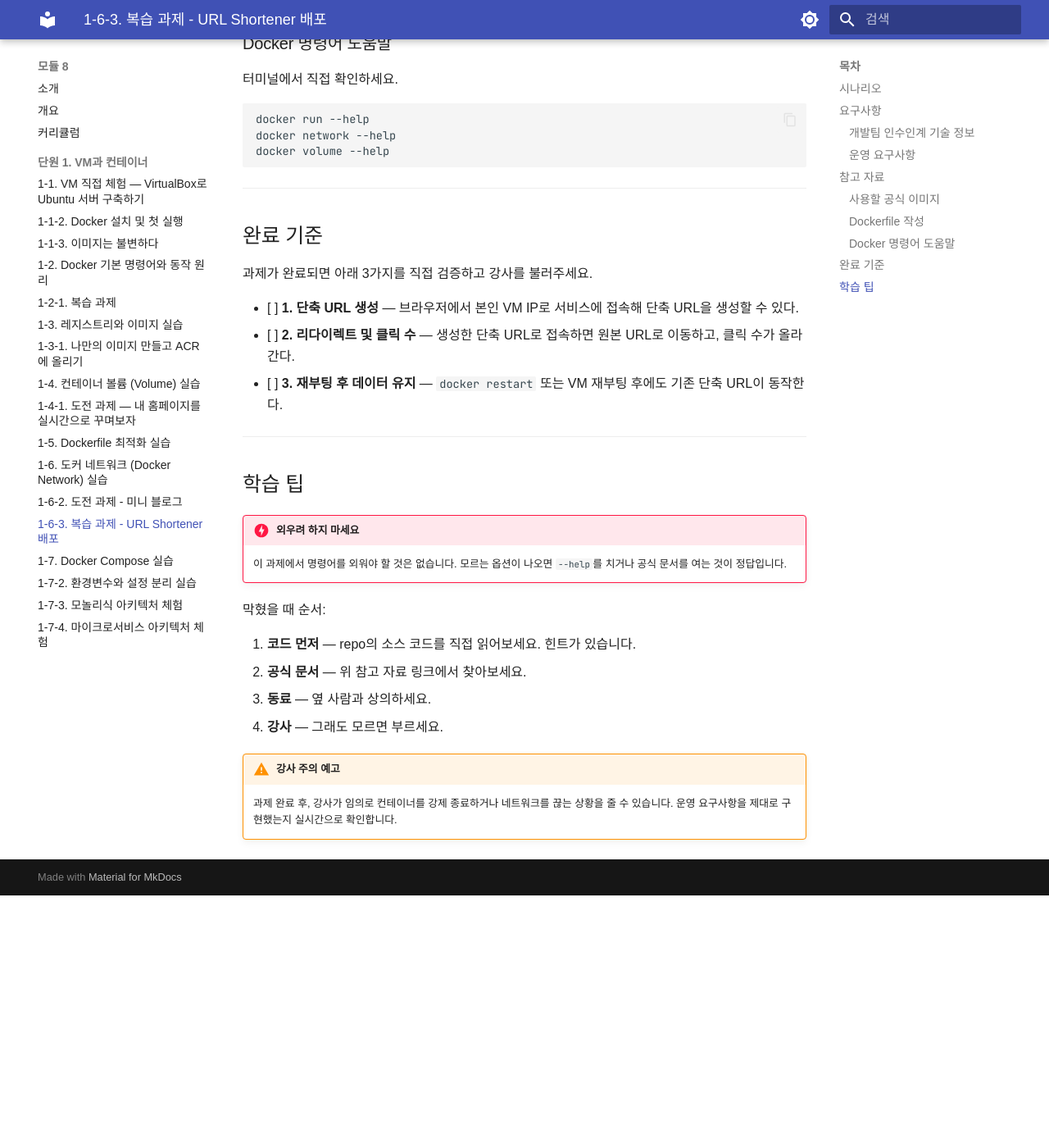
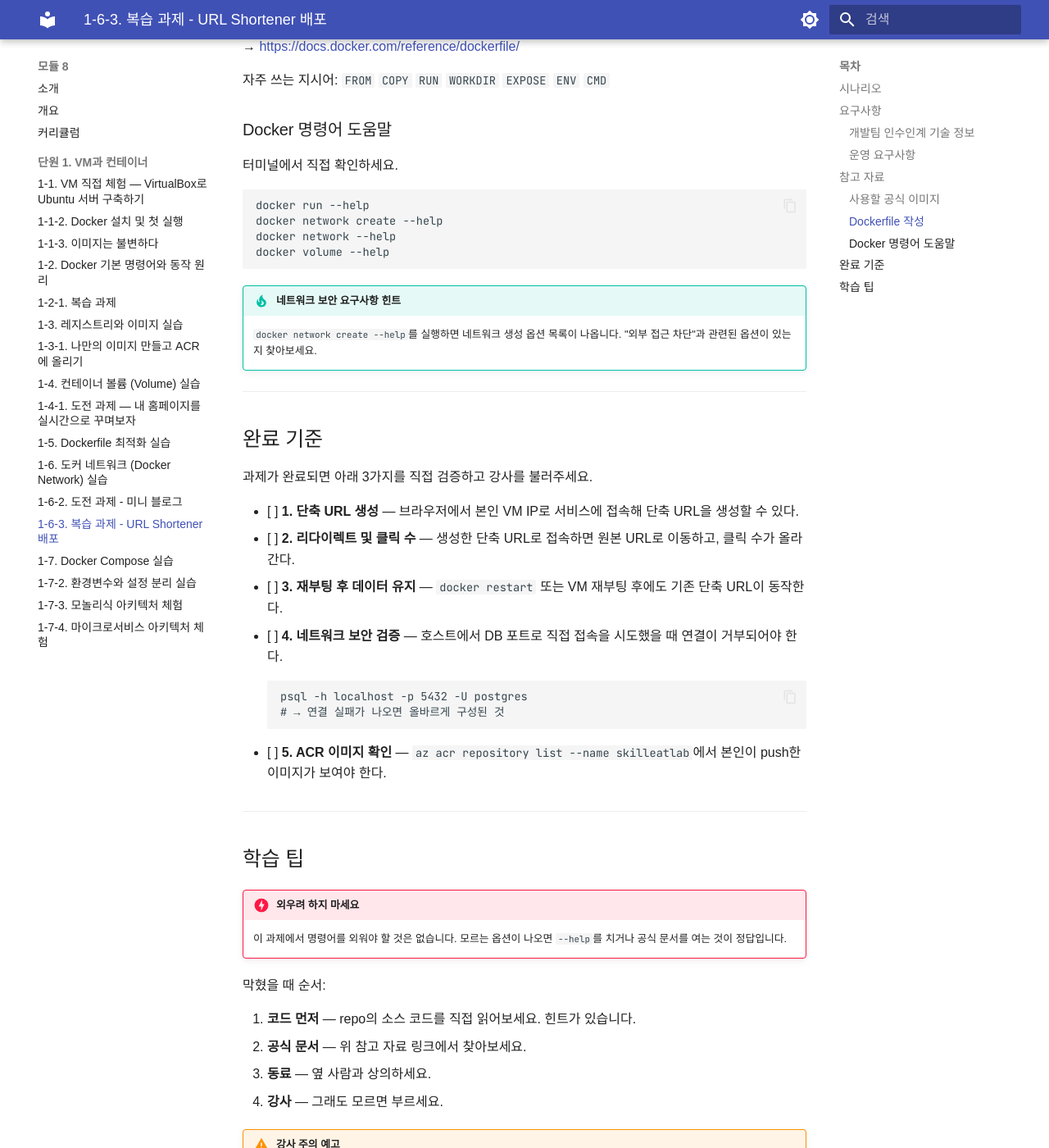
Before and after one commit to skilleat-labs/docker-k8s-labs, an MkDocs documentation site: the page built from docs/modules/module8/1-6-3.md, in a window 1280 px wide and 1400 px high, scrolled down 2079 px. Shown: the whole window at 82% size. Built offline with MkDocs 1.6.1 and Material for MkDocs 9.7.7, drawn with Linux system fonts in a browser that asks for light colours; some web fonts are replaced; before the commit the page ends 3171 px from its top, so only the background shows below that; some of the changed text lies outside the part shown.

Commit message:
docs: 모듈8 1-6-3 CMD 형식, ACR 요구사항, 네트워크 힌트, 완료기준 보완
Co-Authored-By: Claude Sonnet 4.6 <noreply@anthropic.com>

````diff
--- a/docs/modules/module8/1-6-3.md
+++ b/docs/modules/module8/1-6-3.md
@@ -40,6 +41,7 @@
 2. **네트워크 보안** — DB는 외부에서 직접 접근할 수 없어야 합니다. (보안팀 요구사항)
 3. **자동 복구** — 컨테이너가 비정상 종료되면 자동으로 재시작되어야 합니다.
 4. **상태 확인** — 서비스가 정상인지 외부에서 확인할 수 있어야 합니다.
+5. **이미지 보관** — 빌드한 이미지는 반드시 ACR(`skilleatlab.azurecr.io`)에 push해서 보관해야 합니다.
 
 ---
 
@@ -78,9 +80,14 @@ Docker Hub 페이지에서 다음 섹션을 찾아보세요:
 
 ```
 docker run --help
+docker network create --help
 docker network --help
 docker volume --help
 ```
+
+!!! tip "네트워크 보안 요구사항 힌트"
+    `docker network create --help`를 실행하면 네트워크 생성 옵션 목록이 나옵니다.
+    "외부 접근 차단"과 관련된 옵션이 있는지 찾아보세요.
 
 ---
 
@@ -91,6 +98,14 @@ docker volume --help
 - [ ] **1. 단축 URL 생성** — 브라우저에서 본인 VM IP로 서비스에 접속해 단축 URL을 생성할 수 있다.
 - [ ] **2. 리다이렉트 및 클릭 수** — 생성한 단축 URL로 접속하면 원본 URL로 이동하고, 클릭 수가 올라간다.
 - [ ] **3. 재부팅 후 데이터 유지** — `docker restart` 또는 VM 재부팅 후에도 기존 단축 URL이 동작한다.
+- [ ] **4. 네트워크 보안 검증** — 호스트에서 DB 포트로 직접 접속을 시도했을 때 연결이 거부되어야 한다.
+
+    ```
+    psql -h localhost -p 5432 -U postgres
+    # → 연결 실패가 나오면 올바르게 구성된 것
+    ```
+
+- [ ] **5. ACR 이미지 확인** — `az acr repository list --name skilleatlab`에서 본인이 push한 이미지가 보여야 한다.
 
 ---
 
````
Also changed, not shown: other parts of docs/modules/module8/1-6-3.md (+1 -0 lines).
